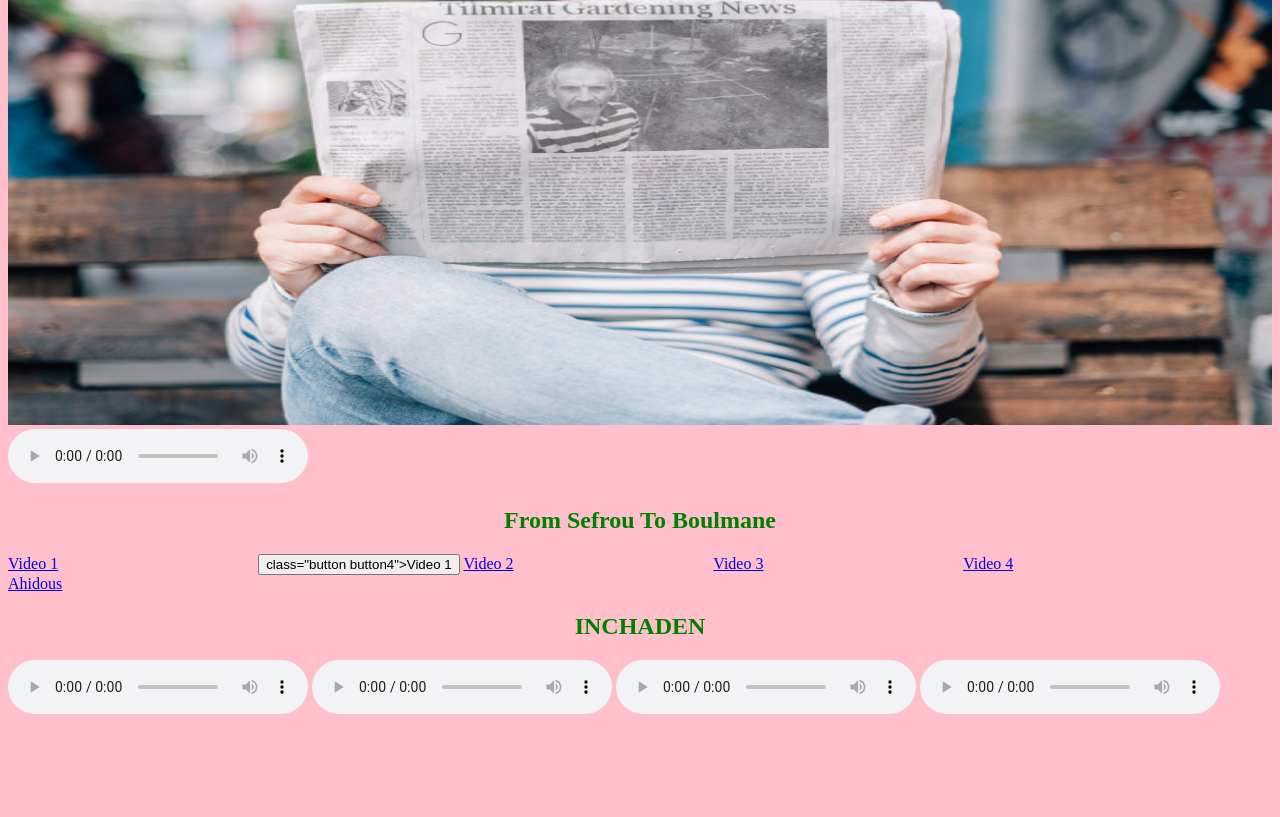
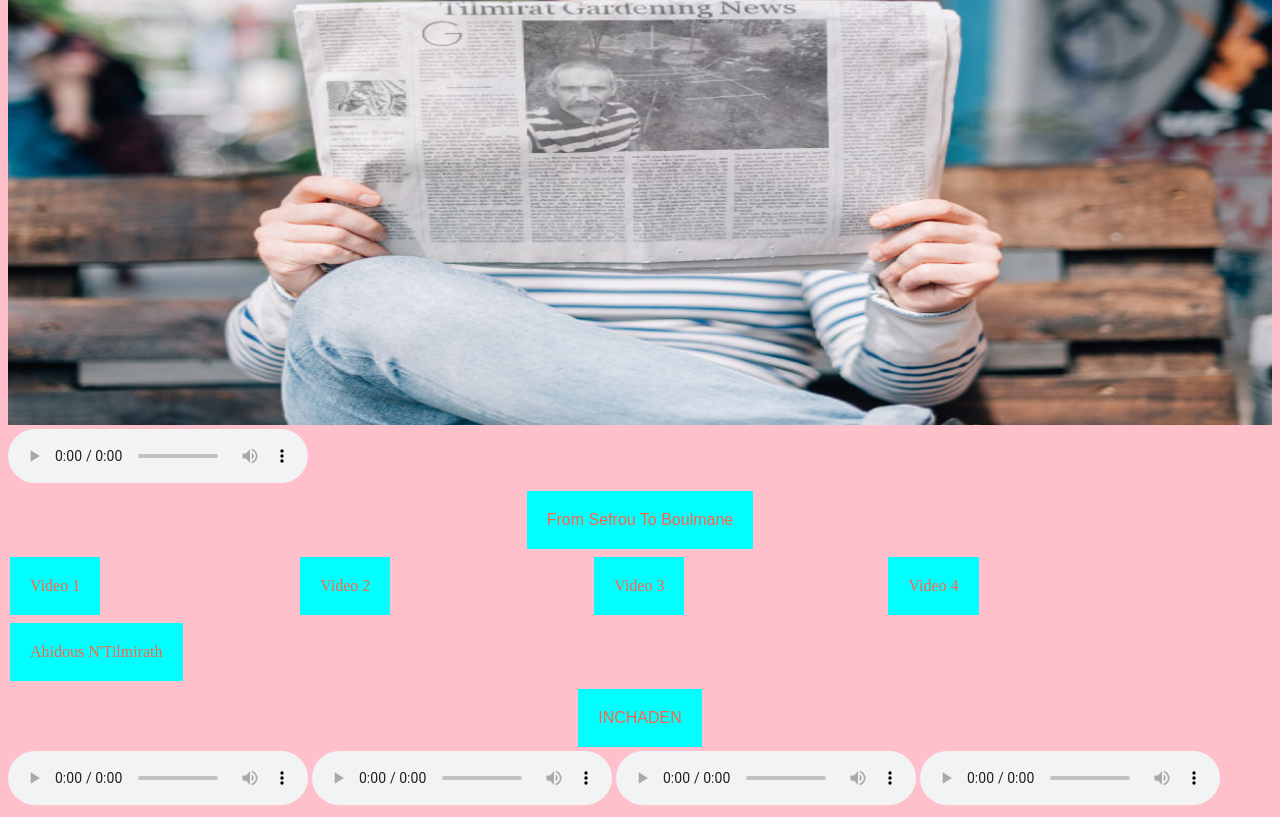
Before and after one commit to tilmirath24/tilmipic, a plain HTML site: page index.html in a window 1280 px wide. Shown: the part 336-1153 px from the top of the page. Before the commit the page ends 1062 px from the top, so only its background shows below. Drawn offline with Linux system fonts and the light colour scheme.

Commit message:
Update index.html

```diff
--- a/index.html
+++ b/index.html
@@ -10,9 +10,9 @@
 
             <style>
                 .button {
-                  background-color: #04AA6D; /* Green */
+                  background-color: aqua;
                   border: none;
-                  color: white;
+                  color: tomato;
                   padding: 20px;
                   text-align: center;
                   text-decoration: none;
@@ -22,11 +22,7 @@
                   cursor: pointer;
                 }
 
-                .button1 {border-radius: 2px;}
-                .button2 {border-radius: 4px;}
-                .button3 {border-radius: 8px;}
-                .button4 {border-radius: 12px;}
-                .button5 {border-radius: 50%;}
+
                 </style>
                 </head>
 
@@ -74,24 +70,27 @@
 
 
 <header>
-    <h2>From Sefrou To Boulmane</h2>
+  <button class="button" >From Sefrou To Boulmane</button>
 </header>
 <nav>
 
-      <a href = "https://youtube.com/embed/0Q21GwvjwOk">Video 1</a> &nbsp;&nbsp;&nbsp;&nbsp;&nbsp;&nbsp;&nbsp;&nbsp;&nbsp;&nbsp;&nbsp;&nbsp;&nbsp;&nbsp;&nbsp;&nbsp;&nbsp;&nbsp;&nbsp;&nbsp;&nbsp;&nbsp;&nbsp;&nbsp;&nbsp;&nbsp;&nbsp;&nbsp;&nbsp;&nbsp;&nbsp;&nbsp;&nbsp;&nbsp;&nbsp;&nbsp;&nbsp;&nbsp;&nbsp;&nbsp;&nbsp;&nbsp;&nbsp;&nbsp;&nbsp;&nbsp;&nbsp;&nbsp;
-      <button   <a href = "https://youtube.com/embed/0Q21GwvjwOk"> </a>class="button button4">Video 1</button>
-      <a href = "https://youtube.com/embed/2MqlRseA26o">Video 2</a> &nbsp;&nbsp;&nbsp;&nbsp;&nbsp;&nbsp;&nbsp;&nbsp;&nbsp;&nbsp;&nbsp;&nbsp;&nbsp;&nbsp;&nbsp;&nbsp;&nbsp;&nbsp;&nbsp;&nbsp;&nbsp;&nbsp;&nbsp;&nbsp;&nbsp;&nbsp;&nbsp;&nbsp;&nbsp;&nbsp;&nbsp;&nbsp;&nbsp;&nbsp;&nbsp;&nbsp;&nbsp;&nbsp;&nbsp;&nbsp;&nbsp;&nbsp;&nbsp;&nbsp;&nbsp;&nbsp;&nbsp;&nbsp;
 
-       <a href = "https://youtube.com/embed/Y1SGGT12vCQ">Video 3</a> &nbsp;&nbsp;&nbsp;&nbsp;&nbsp;&nbsp;&nbsp;&nbsp;&nbsp;&nbsp;&nbsp;&nbsp;&nbsp;&nbsp;&nbsp;&nbsp;&nbsp;&nbsp;&nbsp;&nbsp;&nbsp;&nbsp;&nbsp;&nbsp;&nbsp;&nbsp;&nbsp;&nbsp;&nbsp;&nbsp;&nbsp;&nbsp;&nbsp;&nbsp;&nbsp;&nbsp;&nbsp;&nbsp;&nbsp;&nbsp;&nbsp;&nbsp;&nbsp;&nbsp;&nbsp;&nbsp;&nbsp;&nbsp;
 
-      <a href = "https://youtube.com/embed/Hh-5TEPKY4U">Video 4</a><br>
-      <a href= "https://www.youtube.com/watch?v=GPAb6ayZHNY">Ahidous</a>
+        <a href="https://youtube.com/embed/0Q21GwvjwOk" class="button">Video 1</a>&nbsp;&nbsp;&nbsp;&nbsp;&nbsp;&nbsp;&nbsp;&nbsp;&nbsp;&nbsp;&nbsp;&nbsp;&nbsp;&nbsp;&nbsp;&nbsp;&nbsp;&nbsp;&nbsp;&nbsp;&nbsp;&nbsp;&nbsp;&nbsp;&nbsp;&nbsp;&nbsp;&nbsp;&nbsp;&nbsp;&nbsp;&nbsp;&nbsp;&nbsp;&nbsp;&nbsp;&nbsp;&nbsp;&nbsp;&nbsp;&nbsp;&nbsp;&nbsp;&nbsp;&nbsp;&nbsp;&nbsp;&nbsp;
+
+      <a href = "https://youtube.com/embed/2MqlRseA26o" class="button">Video 2</a> &nbsp;&nbsp;&nbsp;&nbsp;&nbsp;&nbsp;&nbsp;&nbsp;&nbsp;&nbsp;&nbsp;&nbsp;&nbsp;&nbsp;&nbsp;&nbsp;&nbsp;&nbsp;&nbsp;&nbsp;&nbsp;&nbsp;&nbsp;&nbsp;&nbsp;&nbsp;&nbsp;&nbsp;&nbsp;&nbsp;&nbsp;&nbsp;&nbsp;&nbsp;&nbsp;&nbsp;&nbsp;&nbsp;&nbsp;&nbsp;&nbsp;&nbsp;&nbsp;&nbsp;&nbsp;&nbsp;&nbsp;&nbsp;
+
+       <a href = "https://youtube.com/embed/Y1SGGT12vCQ" class="button">Video 3</a> &nbsp;&nbsp;&nbsp;&nbsp;&nbsp;&nbsp;&nbsp;&nbsp;&nbsp;&nbsp;&nbsp;&nbsp;&nbsp;&nbsp;&nbsp;&nbsp;&nbsp;&nbsp;&nbsp;&nbsp;&nbsp;&nbsp;&nbsp;&nbsp;&nbsp;&nbsp;&nbsp;&nbsp;&nbsp;&nbsp;&nbsp;&nbsp;&nbsp;&nbsp;&nbsp;&nbsp;&nbsp;&nbsp;&nbsp;&nbsp;&nbsp;&nbsp;&nbsp;&nbsp;&nbsp;&nbsp;&nbsp;&nbsp;
+
+      <a href = "https://youtube.com/embed/Hh-5TEPKY4U" class="button">Video 4</a><br>
+
+      <a href= "https://www.youtube.com/watch?v=GPAb6ayZHNY" class="button">Ahidous N'Tilmirath</a>
 
 
   </nav>
 
   <header>
-    <h2>INCHADEN</h2>
+    <button class="button" >INCHADEN</button>
 </header>
 
  <audio controls>
```
